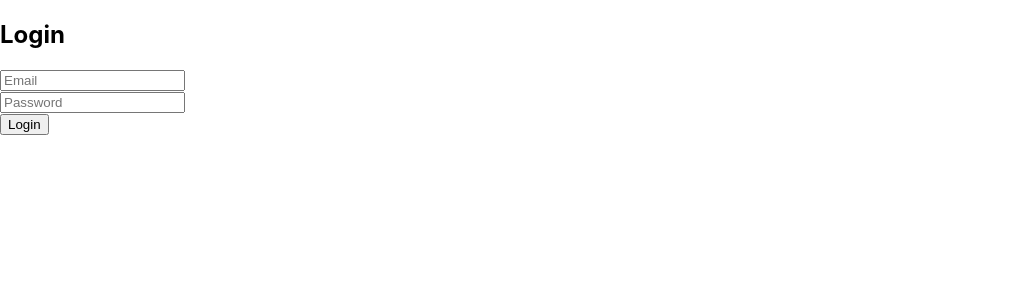
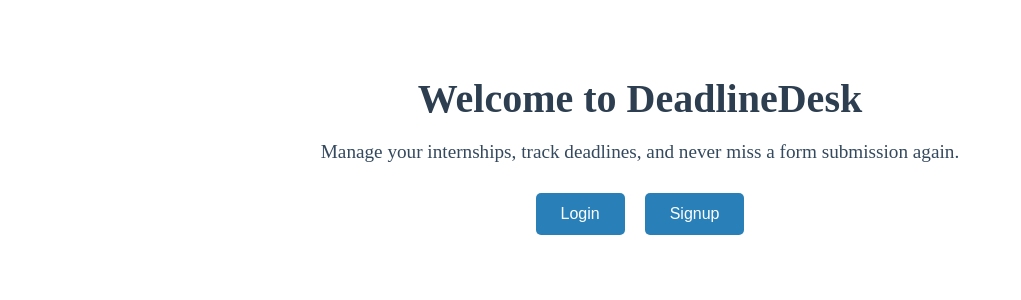
Before and after one commit to kanu-priy/Internship-Tracker, a React (Create React App) app in the folder client/: page / in a window 1280 px wide. Shown: the top 300 px of the page, without its empty margins (0-1021 px from the left). Built offline with nearby package versions, Linux system fonts and the light colour scheme.

Commit message:
Added homepage UI

```diff
--- a/client/src/App.js
+++ b/client/src/App.js
@@ -1,16 +1,22 @@
-import React from 'react';
-import { BrowserRouter as Router, Routes, Route } from 'react-router-dom';
+import React, { useState } from 'react';
+import { BrowserRouter as Router, Routes, Route, Navigate } from 'react-router-dom';
+import Home from './pages/Home';
 import Login from './pages/Login';
 import Signup from './pages/Signup';
 import Dashboard from './pages/Dashboard';
+import Navbar from './components/Navbar';
 
 function App() {
+  const [isLoggedIn, setIsLoggedIn] = useState(localStorage.getItem("loggedIn") === "true");
+
   return (
     <Router>
+      <Navbar />
       <Routes>
-        <Route path="/" element={<Login />} />
+        <Route path="/" element={<Home />} />
+        <Route path="/login" element={<Login setIsLoggedIn={setIsLoggedIn} />} />
         <Route path="/signup" element={<Signup />} />
-        <Route path="/dashboard" element={<Dashboard />} />
+        <Route path="/dashboard" element={isLoggedIn ? <Dashboard /> : <Navigate to="/login" />} />
       </Routes>
     </Router>
   );
--- /dev/null
+++ b/client/src/components/Navbar.jsx
@@ -0,0 +1,16 @@
+import { Link, useLocation } from 'react-router-dom';
+
+function Navbar() {
+  const location = useLocation();
+  const isAuthPage = location.pathname === '/' || location.pathname === '/signup';
+
+  if (isAuthPage) return null;
+
+  return (
+    <nav>
+      <Link to="/dashboard">Dashboard</Link>
+      <Link to="/">Logout</Link>
+    </nav>
+  );
+}
+export default Navbar;
--- a/client/src/index.js
+++ b/client/src/index.js
@@ -1,8 +1,6 @@
 import React from 'react';
-import ReactDOM from 'react-dom/client';
-import './index.css';
+import ReactDOM from 'react-dom/client'; // ✅ Use from 'react-dom/client'
 import App from './App';
-import reportWebVitals from './reportWebVitals';
 
 const root = ReactDOM.createRoot(document.getElementById('root'));
 root.render(
@@ -10,8 +8,3 @@ root.render(
     <App />
   </React.StrictMode>
 );
-
-// If you want to start measuring performance in your app, pass a function
-// to log results (for example: reportWebVitals(console.log))
-// or send to an analytics endpoint. Learn more: https://bit.ly/CRA-vitals
-reportWebVitals();
--- /dev/null
+++ b/client/src/pages/Home.jsx
@@ -0,0 +1,35 @@
+import React from 'react';
+import { Link } from 'react-router-dom';
+
+const Home = () => {
+  return (
+    <div className="home-container" style={{ padding: '40px', textAlign: 'center' }}>
+      <h1 style={{ fontSize: '2.5rem', marginBottom: '10px', color: '#2C3E50' }}>Welcome to DeadlineDesk</h1>
+      <p style={{ fontSize: '1.2rem', marginBottom: '30px', color: '#34495E' }}>
+        Manage your internships, track deadlines, and never miss a form submission again.
+      </p>
+
+      <div>
+        <Link to="/login">
+          <button style={buttonStyle}>Login</button>
+        </Link>
+        <Link to="/signup">
+          <button style={{ ...buttonStyle, backgroundColor: '#2980B9' }}>Signup</button>
+        </Link>
+      </div>
+    </div>
+  );
+};
+
+const buttonStyle = {
+  backgroundColor: '#2980B9',
+  color: 'white',
+  border: 'none',
+  padding: '12px 25px',
+  fontSize: '1rem',
+  margin: '0 10px',
+  borderRadius: '5px',
+  cursor: 'pointer'
+};
+
+export default Home;
--- a/client/src/pages/Login.jsx
+++ b/client/src/pages/Login.jsx
@@ -1,25 +1,52 @@
 import React, { useState } from 'react';
+import { useNavigate } from 'react-router-dom';
 
-const Login = () => {
+function Login() {
   const [email, setEmail] = useState('');
   const [password, setPassword] = useState('');
+  const navigate = useNavigate();
 
-  const handleSubmit = async (e) => {
+  const handleLogin = (e) => {
     e.preventDefault();
-    console.log({ email, password });
-    // Later: call backend with axios
+
+    if (!email || !password) {
+      alert("All fields are required");
+      return;
+    }
+
+    // ✅ Simulate login for now
+    localStorage.setItem("isLoggedIn", "true");
+    navigate("/dashboard");
   };
 
   return (
-    <div>
+    <div style={{ padding: '2rem' }}>
       <h2>Login</h2>
-      <form onSubmit={handleSubmit}>
-        <input placeholder="Email" value={email} onChange={(e) => setEmail(e.target.value)} /><br />
-        <input placeholder="Password" type="password" value={password} onChange={(e) => setPassword(e.target.value)} /><br />
+      <form onSubmit={handleLogin}>
+        <div style={{ marginBottom: '1rem' }}>
+          <label>Email:</label><br />
+          <input
+            type="email"
+            value={email}
+            onChange={(e) => setEmail(e.target.value)}
+            placeholder="Enter your email"
+          />
+        </div>
+
+        <div style={{ marginBottom: '1rem' }}>
+          <label>Password:</label><br />
+          <input
+            type="password"
+            value={password}
+            onChange={(e) => setPassword(e.target.value)}
+            placeholder="Enter your password"
+          />
+        </div>
+
         <button type="submit">Login</button>
       </form>
     </div>
   );
-};
+}
 
 export default Login;
```
Also changed, not shown: client/src/components/Navbar.js (deleted).
